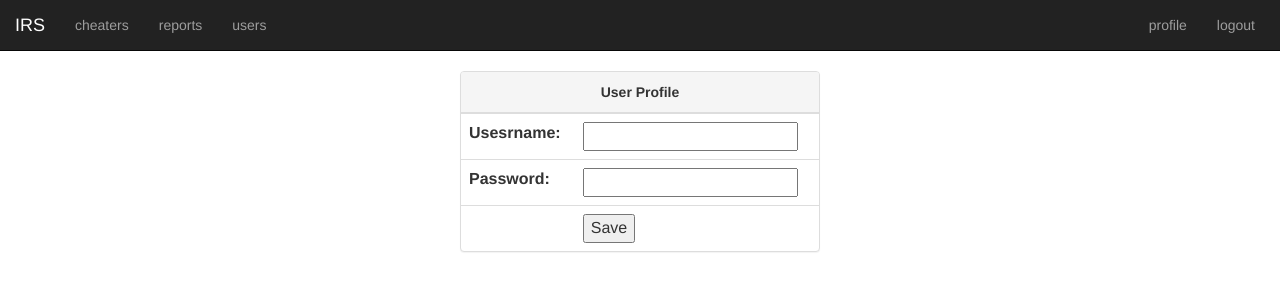
After one commit to Ksoy/ingress-report-server, a Django app: page /reports/v1/manage/user/create in a window 1280 px wide. The commit adds this page. Shown: the top 300 px of the page. Run offline with Django 3.2, Linux system fonts and the light colour scheme; the visitor is signed in with stand-in values (Sample User, id 1); some libraries are stand-ins or nearby versions.

Commit message:
add create superuser

```diff
--- a/reports/api.py
+++ b/reports/api.py
@@ -15,7 +15,6 @@ from .config import INAPPROPRIATE_MAP, EXTENSION_VERSION
 
 @login_required(login_url='/reports/v1/login')
 def user_list(request):
-    print(request.user.id)
     data = {
       'users': []
     }
--- /dev/null
+++ b/reports/templates/user_create.html
@@ -0,0 +1,33 @@
+{% extends 'index.html' %}
+
+{% block content %}
+<div class="row">
+  <div class="col-md-4 col-md-offset-4">
+    <div class="panel panel-default">
+      <div class="panel-heading" style="text-align:center;">
+        <b>User Profile</b>
+      </div>
+      <form method="post" style="margin:0px;">
+        {% csrf_token %}
+        <table class="table" style="margin:0px;">
+          <tr>
+            <td><label>Usesrname:</label></td>
+            <td><input type="text" name="username"></td>
+          </tr>
+          <tr>
+            <td><label>Password:</label></td>
+            <td><input type="password" name="password"></td>
+          </tr>
+          <tr>
+            <td></td>
+            <td><button type="submit">Save</button></td>
+          </tr>
+        </table>
+      </form>
+    </div>
+    {% if error %}
+      <b style="color:red;">{{error}}</b>
+    {% endif %}
+  </div>
+</div>
+{% endblock %}
--- a/reports/templates/user_list.html
+++ b/reports/templates/user_list.html
@@ -42,7 +42,7 @@ ingressApp.controller('ingressController', function ingressController($scope, $h
 <div class="panel panel-default" style="text-align:center;">
   <div class="panel-heading" style="text-align:right;">
     <div class="btn-group">
-      <a href=""><div class="btn btn-info">Add</div></a>
+      <a href="{% url 'reports:user_create_page' %}"><div class="btn btn-info">Add</div></a>
     </div>
   </div>
   <table class="table" style="table-layout:fixed;">
--- a/reports/urls.py
+++ b/reports/urls.py
@@ -15,6 +15,7 @@ urlpatterns = [
     url(r'^v1/cheaters$', views.cheaters, name='cheaters_page'),
     url(r'^v1/reports$', views.reports, name='reports_page'),
     url(r'^v1/users$', views.users, name='users_page'),
+    url(r'^v1/manage/user/create$', views.user_create, name='user_create_page'),
     url(r'^v1/manage/user/(?P<user_id>[0-9]*)$', views.user_manage, name='user_manage_page'),
     url(r'^v1/manage/report/(?P<r_id>[0-9]*)$', views.report_manage, name='report_manage_page'),
 
--- a/reports/views.py
+++ b/reports/views.py
@@ -28,13 +28,20 @@ def users(request):
     return render(request, 'user_list.html')
 
 @login_required(login_url='/reports/v1/login')
+def user_create(request):
+    if request.method == 'POST':
+        username = request.POST.get('username')
+        password = request.POST.get('password')
+        User.objects.create_superuser(username=username, password=password, email='')
+        return redirect('reports:users_page')
+    return render(request, 'user_create.html')
+
+@login_required(login_url='/reports/v1/login')
 def user_manage(request, user_id, context=None, *args, **kwargs):
     if int(user_id) != int(request.user.id):
         return redirect('reports:home_page')
 
-    if request.method == 'GET':
-        return render(request, 'user_profile.html')
-    elif request.method == 'POST':
+    if request.method == 'POST':
         user_id = request.POST['id']
         user_name = request.POST['username']
         old_password = request.POST['old_password']
@@ -56,6 +63,8 @@ def user_manage(request, user_id, context=None, *args, **kwargs):
         user.save()
         return render(request, 'user_profile.html', {'success': True})
 
+    return render(request, 'user_profile.html')
+
 @login_required(login_url='/reports/v1/login')
 def report_manage(request, r_id=None):
     context = {
```
